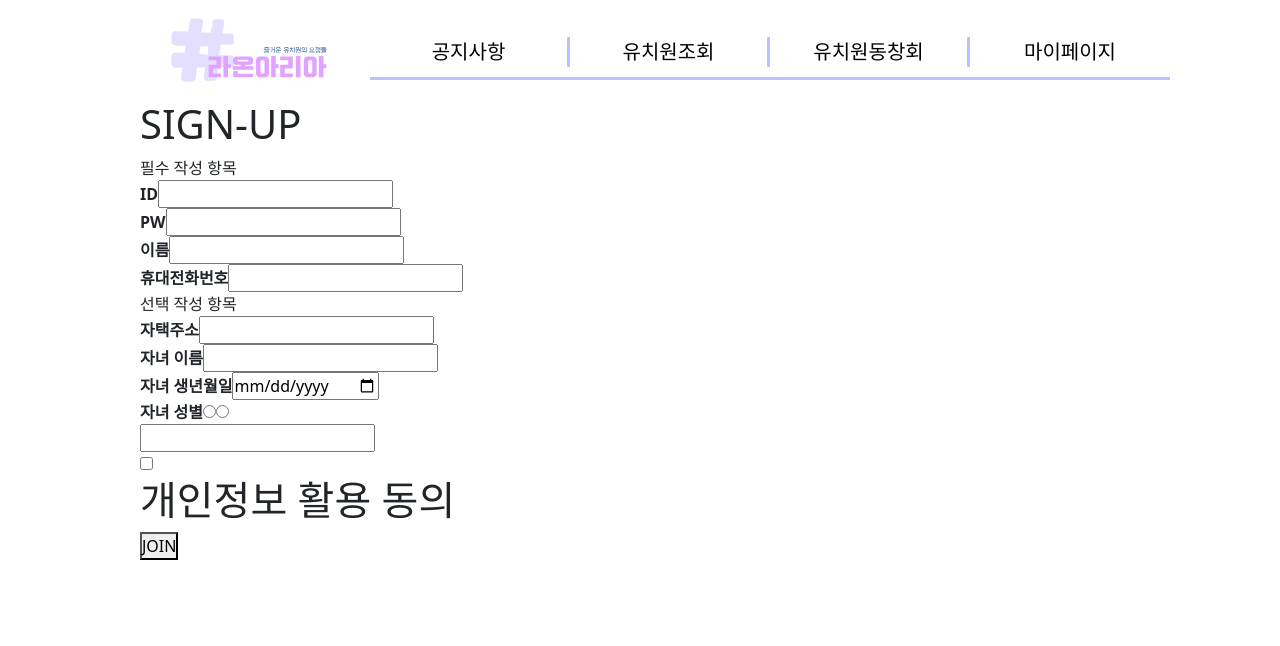
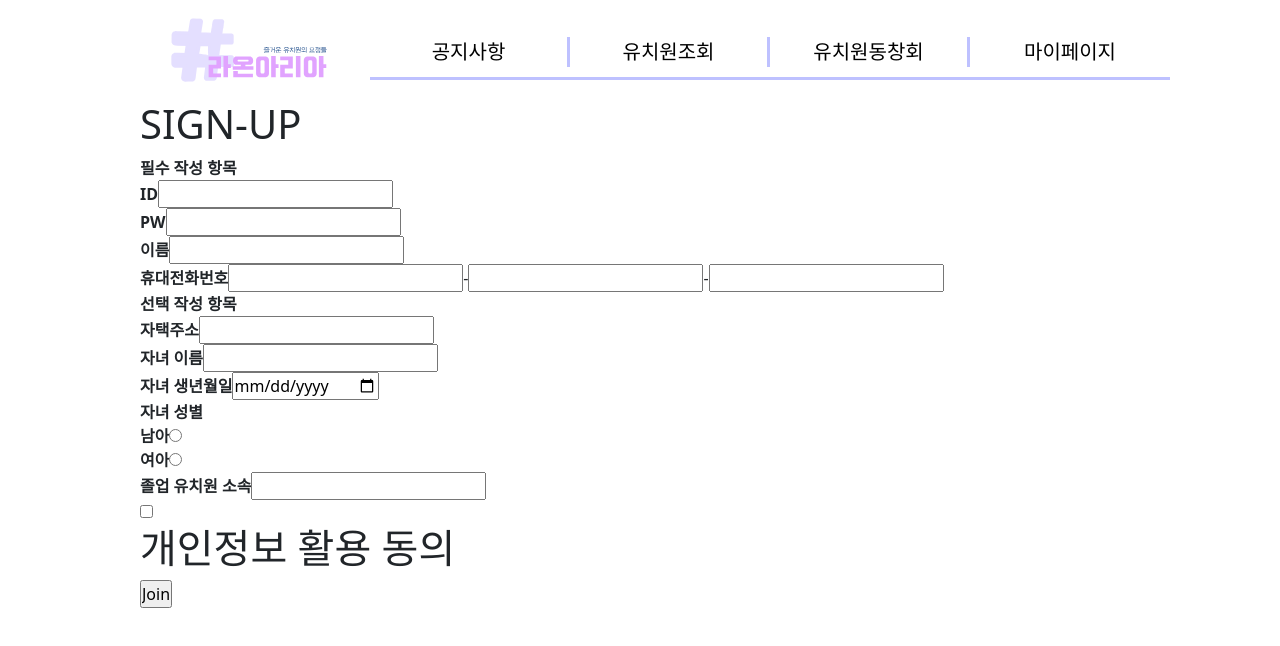
Before and after one commit to songeunseon/Raonaria, a Vue app in the folder RA/: page /join in a window 1280 px wide. Shown: the top 646 px of the page. Built offline with nearby package versions, Linux system fonts and the light colour scheme.

Commit message:
2023-10-03송은선

```diff
--- a/RA/src/views/JoinView.vue
+++ b/RA/src/views/JoinView.vue
@@ -3,31 +3,35 @@
 </script>
 <template>
     <div>
-        <div>
+        <div id="title">
             <h1>SIGN-UP</h1>
         </div>
-        <div>
-            <div>필수 작성 항목</div>
+        <div id="prerequisite">
+            <div><b>필수 작성 항목</b></div>
             <div><b>ID</b><input type="text"></div>
             <div><b>PW</b><input type="password"></div>
             <div><b>이름</b><input type="text"></div>
-            <div><b>휴대전화번호</b><input type="numder"></div>
+            <div><b>휴대전화번호</b><input type="numder">-<input type="numder">-<input type="numder"></div>
         </div>
-        <div>
-            <div>선택 작성 항목</div>
+        <div id="choice">
+            <div><b>선택 작성 항목</b></div>
             <div><b>자택주소</b><input type="text"></div>
             <div><b>자녀 이름</b><input type="text"></div>
             <div><b>자녀 생년월일</b><input type="date"></div>
-            <div><b>자녀 성별</b><input type="radio" name="gender" value="남아"><input type="radio" name="gender" value="여아"></div>
+            <div>
+                <div><b>자녀 성별</b></div>
+                <div><b>남아</b><input type="radio" name="gender" value="남아"></div>
+                <div><b>여아</b><input type="radio" name="gender" value="여아"></div>
+            </div>
         </div>
-        <div>
-            <input>
+        <div id="affiliation">
+            <b>졸업 유치원 소속</b><input type="text">
         </div>
-        <div>
+        <div id="agree">
             <input type="checkbox" value="agree">
             <h1>개인정보 활용 동의</h1>
         </div>
-        <button>JOIN</button>
+        <input type="submit" value="Join">
     </div>
 </template>
 <style>
```
